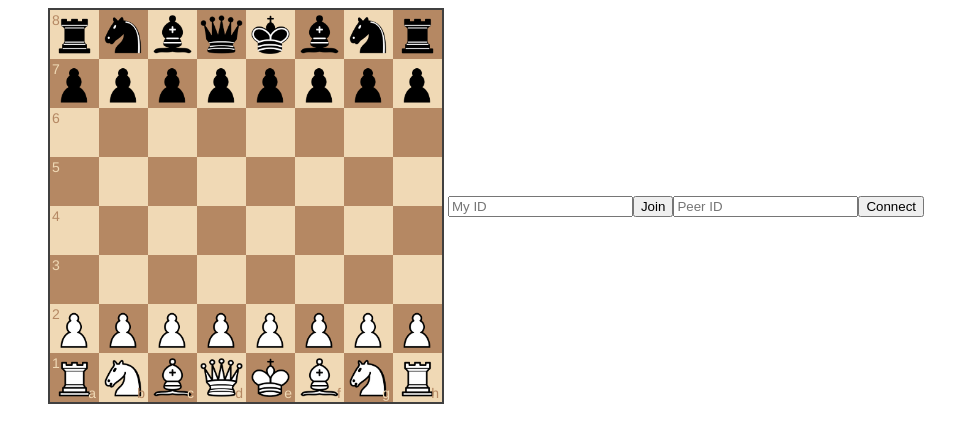
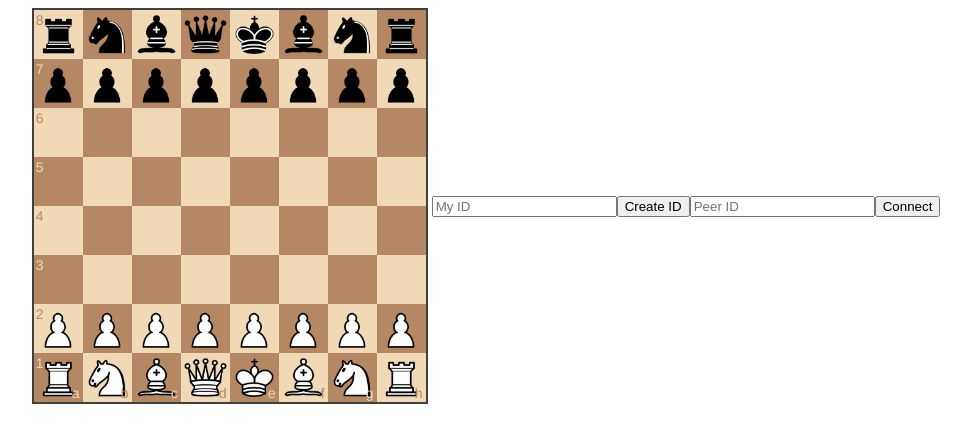
Before and after one commit to mdb571/peer-chess, a plain HTML site: page index.html in a window 1280 px wide. Shown: the whole page, without its empty margins (154-1125 px from the left). Drawn offline with Linux system fonts and the light colour scheme.

Commit message:
Update index.html

```diff
--- a/index.html
+++ b/index.html
@@ -8,7 +8,7 @@
   <body>
     <div id='gameBoard'></div>
 
-   <input id="peerid" placeholder="My ID"> <button onclick="join()">Join</button><br>
+   <input id="peerid" placeholder="My ID"> <button onclick="join()">Create ID</button><br>
 
     <input type="text" id="fpeerid" placeholder="Peer ID"> <button id="connect" onclick="connect()">Connect</button>
     <br>
```
